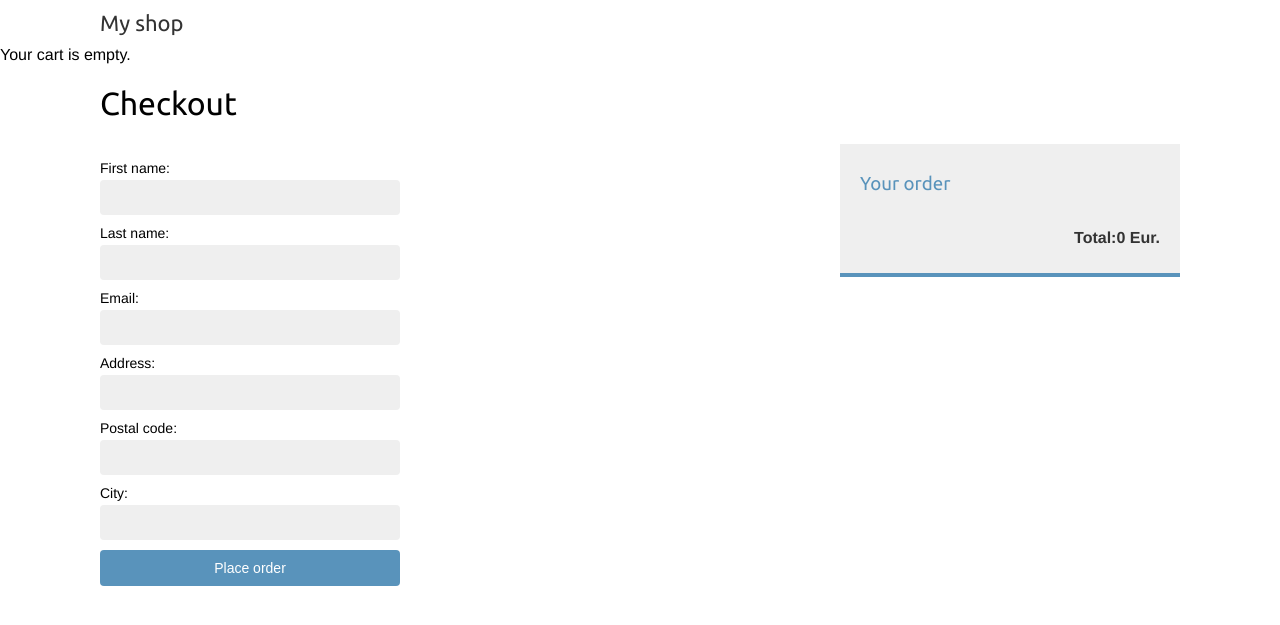
After one commit to steellsas/Shop, a Django app: page /orders/create/ in a window 1280 px wide. The commit adds this page. Shown: the top 625 px of the page. Run offline with Django 3.2, Linux system fonts and the light colour scheme.

Commit message:
add  create, order, fix create template, total_price

```diff
--- a/myshop/cart/cart.py
+++ b/myshop/cart/cart.py
@@ -58,7 +58,7 @@ class Cart(object):
 
     def get_total_price(self):
 
-        return sum(Decimal(item['price'] * item['quantity']) for item in self.cart.values())
+        return sum(Decimal(item['price']) * item['quantity'] for item in self.cart.values())
 
     def clear(self):
         del self.session[settings.CART_SESSION_ID]
--- a/myshop/cart/templates/cart/detail.html
+++ b/myshop/cart/templates/cart/detail.html
@@ -59,7 +59,7 @@ Your shopping cart
 <p class="text-right">
 <a href="{% url "shop:product_list" %}" class="button
 light">Continue shopping</a>
-<a href="#" class="button">Checkout</a>
+<a href="{% url 'orders:order_create' %}" class="button">Checkout</a>
 </p>
 
     {% endblock %}
--- a/myshop/myshop/urls.py
+++ b/myshop/myshop/urls.py
@@ -7,7 +7,9 @@ from django.conf.urls.static import static
 urlpatterns = [
     path('admin/', admin.site.urls),
     path('cart', include('cart.urls', namespace='cart')),
+    path('orders/', include('orders.urls', namespace='orders')),
     path('', include('shop.urls', namespace='shop')),
+
 ]
 
 if settings.DEBUG:
--- a/myshop/orders/forms.py
+++ b/myshop/orders/forms.py
@@ -2,7 +2,7 @@ from django import forms
 from .models import Order
 
 
-class OrderCreateForm(forms.Form):
+class OrderCreateForm(forms.ModelForm):
     class Meta:
         model = Order
         fields = ['first_name', 'last_name', 'email', 'address', 'postal_code', 'city']
--- /dev/null
+++ b/myshop/orders/templates/orders/order/create.html
@@ -0,0 +1,29 @@
+{% extends "shop/base.html" %}
+{% block title %}
+  Checkout
+{% endblock %}
+
+
+{% block content %}
+<h1>Checkout</h1>
+
+<div class="order-info">
+     <h3>Your order</h3>
+         <ul>
+          {% for item in cart %}
+            <li>
+               {{ item.quantity }}x {{ item.product.name }}
+               <span>${{ item.total_price }}</span>
+            </li>
+          {% endfor %}
+         </ul>
+  <p>Total:{{ cart.get_total_price }}  Eur.</p>
+</div>
+
+    <form method="post" class="order-form">
+        {{ form.as_p }}
+        <p><input type="submit" value="Place order"></p>
+        {% csrf_token %}
+   </form>
+
+{% endblock %}
--- /dev/null
+++ b/myshop/orders/urls.py
@@ -0,0 +1,9 @@
+from django.urls import path
+from .views import order_create
+
+app_name = 'orders'
+
+
+urlpatterns = [
+    path('create/', order_create, name='order_create'),
+]
--- a/myshop/orders/views.py
+++ b/myshop/orders/views.py
@@ -1,10 +1,10 @@
 from django.shortcuts import render
 from .models import OrderItem
 from .forms import OrderCreateForm
-from cart.cart import cart
+from cart.cart import Cart
 
 
-def order_create(request)
+def order_create(request):
     cart = Cart(request)
     if request.method =='POST':
         form = OrderCreateForm(request.POST)
@@ -16,7 +16,7 @@ def order_create(request)
                                          price=item['price'],
                                          quantity=item['quantity'])
                 cart.clear()
-                return render(request, 'orders/order/create.html',{'order': order})
-        else:
-            form =OrderCreateForm()
-        return render(request,'orders/order/create.html', {'cart': cart, 'form': form})
+                return render(request, 'orders/order/create.html', {'order': order})
+    else:
+        form =OrderCreateForm()
+    return render(request,'orders/order/create.html', {'cart': cart, 'form': form})
```
Also changed, not shown: myshop/orders/templates/orders/order/created.html (added, +11 -0 lines).
